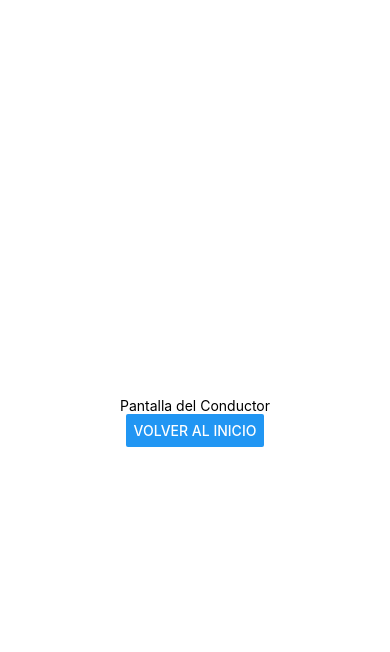
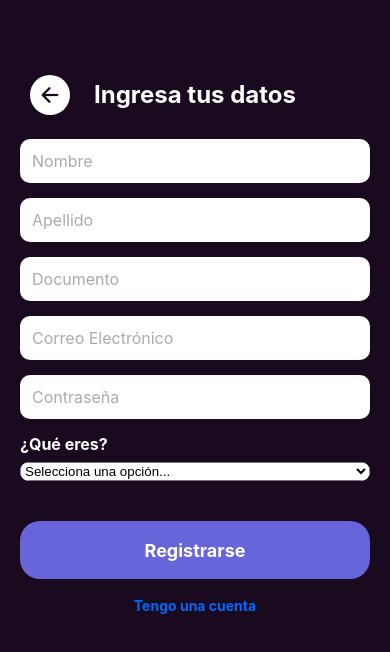
Before and after one commit to Uway-Univalle/frontend, a React Native app: screen /Conductor in a window 390 px wide. Shown: the top 652 px of the page. Built offline with nearby package versions, Linux system fonts and the light colour scheme.

Commit message:
ScreenDriver

```diff
--- a/package.json
+++ b/package.json
@@ -9,7 +9,9 @@
     "web": "expo start --web"
   },
   "dependencies": {
+    "@expo/metro-runtime": "~5.0.4",
     "@expo/vector-icons": "^14.1.0",
+    "@react-native-picker/picker": "^2.11.1",
     "@react-navigation/native": "^7.1.14",
     "@react-navigation/native-stack": "^7.3.21",
     "expo": "~53.0.20",
--- a/screens/ConductorScreen.js
+++ b/screens/ConductorScreen.js
@@ -1,32 +1,204 @@
-import React from 'react';
-import { View, Text, Button, StyleSheet } from 'react-native';
+import React, { useState } from 'react';
+import { View, Text, TextInput, StyleSheet, TouchableOpacity, ScrollView, Platform } from 'react-native';
 import { useNavigation } from '@react-navigation/native';
+import { Ionicons } from '@expo/vector-icons';
+import { Picker } from '@react-native-picker/picker';
 
 export default function ConductorScreen() {
-    const navigation = useNavigation();
+  const navigation = useNavigation();
+
+  const [nombre, setNombre] = useState('');
+  const [apellido, setApellido] = useState('');
+  const [documento, setDocumento] = useState('');
+  const [correo, setCorreo] = useState('');
+  const [contrasena, setContrasena] = useState('');
+  const [tipoUsuario, setTipoUsuario] = useState('');
 
   return (
-    <View style={styles.container}>
-      <Text style={styles.text}>Pantalla del Conductor</Text>
-      <Button
-        title="Volver al Inicio"
-        onPress={() => navigation.navigate('Inicio')}
-        color="#2196F3"
+    <ScrollView contentContainerStyle={styles.container} keyboardShouldPersistTaps="handled">
+      <TouchableOpacity style={styles.circleButton} onPress={() => navigation.navigate('Inicio')}>
+        <Ionicons name="arrow-back" size={24} color="#1A0A1F" />
+      </TouchableOpacity>
+
+      <Text style={styles.title}>Ingresa tus datos</Text>
+
+      <TextInput
+        style={styles.input}
+        placeholder="Nombre"
+        placeholderTextColor="#aaa"
+        value={nombre}
+        onChangeText={setNombre}
       />
-    </View>
+      <TextInput
+        style={styles.input}
+        placeholder="Apellido"
+        placeholderTextColor="#aaa"
+        value={apellido}
+        onChangeText={setApellido}
+      />
+      <TextInput
+        style={styles.input}
+        placeholder="Documento"
+        placeholderTextColor="#aaa"
+        keyboardType="numeric"
+        value={documento}
+        onChangeText={setDocumento}
+      />
+      <TextInput
+        style={styles.input}
+        placeholder="Correo Electrónico"
+        placeholderTextColor="#aaa"
+        keyboardType="email-address"
+        value={correo}
+        onChangeText={setCorreo}
+      />
+      <TextInput
+        style={styles.input}
+        placeholder="Contraseña"
+        placeholderTextColor="#aaa"
+        secureTextEntry
+        value={contrasena}
+        onChangeText={setContrasena}
+      />
+
+      <Text style={styles.label}>¿Qué eres?</Text>
+      <View style={styles.pickerContainer}>
+        <Picker
+          selectedValue={tipoUsuario}
+          onValueChange={(itemValue) => setTipoUsuario(itemValue)}
+          style={Platform.select({
+            ios: styles.pickerIOS,
+            android: styles.pickerAndroid,
+          })}
+          dropdownIconColor="#1A0A1F"
+        >
+          <Picker.Item label="Selecciona una opción..." value="" />
+          <Picker.Item label="Estudiante" value="Estudiante" />
+          <Picker.Item label="Profesor" value="Profesor" />
+          <Picker.Item label="Administrativo" value="Administrativo" />
+        </Picker>
+      </View>
+
+      <TouchableOpacity style={styles.registerButton} onPress={() => {/* Acción al registrarse */}}>
+        <Text style={styles.registerButtonText}>Registrarse</Text>
+      </TouchableOpacity>
+
+      <TouchableOpacity style={styles.loginLink} onPress={() => navigation.navigate('Login')}>
+        <Text style={styles.loginLinkText}>Tengo una cuenta</Text>
+      </TouchableOpacity>
+
+
+    </ScrollView>
   );
+
+
 }
 
 const styles = StyleSheet.create({
   container: {
-    flex: 1,
+    flexGrow: 1,
+    backgroundColor: '#1A0A1F',
+    padding: 20,
+    paddingTop: 80,
+  },
+  circleButton: {
+    width: 40,
+    height: 40,
+    borderRadius: 20,
+    backgroundColor: '#FFFFFF',
     justifyContent: 'center',
     alignItems: 'center',
-    backgroundColor: '#fff',
-    padding: 20,
+    position: 'absolute',
+    top: 75,
+    left: 30,
+    zIndex: 1,
+    elevation: 4,
+    shadowColor: '#000',
+    shadowOpacity: 0.2,
+    shadowOffset: { width: 0, height: 2 },
+    shadowRadius: 4,
   },
   title: {
     fontSize: 24,
+    color: 'white',
+    textAlign: 'center',
+    fontWeight: 'bold',
+    marginBottom: 30,
+  },
+  input: {
+    backgroundColor: '#fff',
+    borderRadius: 10,
+    padding: 12,
+    marginBottom: 15,
+    fontSize: 16,
+  },
+  label: {
+    color: 'white',
+    marginBottom: 8,
+    fontSize: 16,
+    fontWeight: 'bold',
+  },
+  pickerContainer: {
+    backgroundColor: '#fff',
+    borderRadius: 10,
     marginBottom: 20,
+    overflow: 'hidden',
+    borderWidth: Platform.OS === 'ios' ? 1 : 0,
+    borderColor: '#ccc',
   },
+  pickerAndroid: {
+    height: 50,
+    width: '100%',
+    color: '#000',
+  },
+  pickerIOS: {
+    height: 200,
+    width: '100%',
+    color: '#000',
+  },
+  button: {
+    backgroundColor: '#FFFFFF',
+    padding: 15,
+    borderRadius: 10,
+    alignItems: 'center',
+    marginTop: 10,
+  },
+  buttonText: {
+    color: '#1A0A1F',
+    fontSize: 18,
+    fontWeight: 'bold',
+  },
+  registerButton: {
+    backgroundColor: '#6864D9',
+    width: '100%',
+    height: 58,
+    borderRadius: 20,
+    justifyContent: 'center',
+    alignItems: 'center',
+    marginTop: 20,
+    alignSelf: 'center',
+  },
+
+  registerButtonText: {
+    color: '#FFFFFF',
+    fontSize: 18,
+    fontWeight: 'bold',
+  },
+  loginLink: {
+    width: 137,
+    height: 33,
+    alignItems: 'center',
+    justifyContent: 'center',
+    alignSelf: 'center',
+    marginTop: 10,
+},
+
+  loginLinkText: {
+   color: '#0167FF',
+   fontSize: 14,
+   fontWeight: 'bold',
+   textDecorationLine: 'none',
+},
+
+
 });
```
